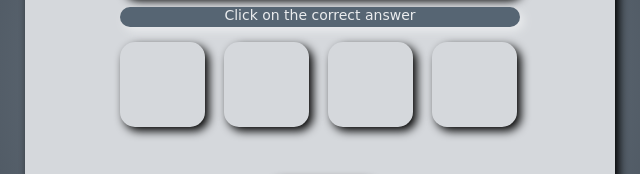
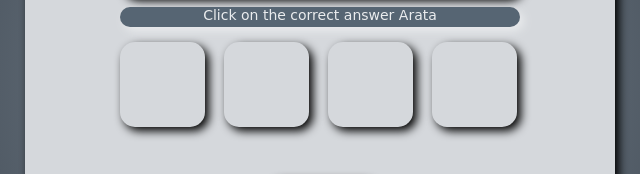
Before and after one commit to mds20m010/game.git.ib, a plain HTML site: page index.html in a window 1280 px wide. Shown: the part 323-497 px from the top of the page, 320-960 px from the left. Drawn offline with Linux system fonts and the light colour scheme.

Commit message:
Update index.html

```diff
--- a/index.html
+++ b/index.html
@@ -22,7 +22,7 @@
 
             </div>
             <div id="instruction">
-                Click on the correct answer
+                Click on the correct answer Arata
             </div>
             <div id="choices">
                 <div id="box1" class="box"></div>
```
